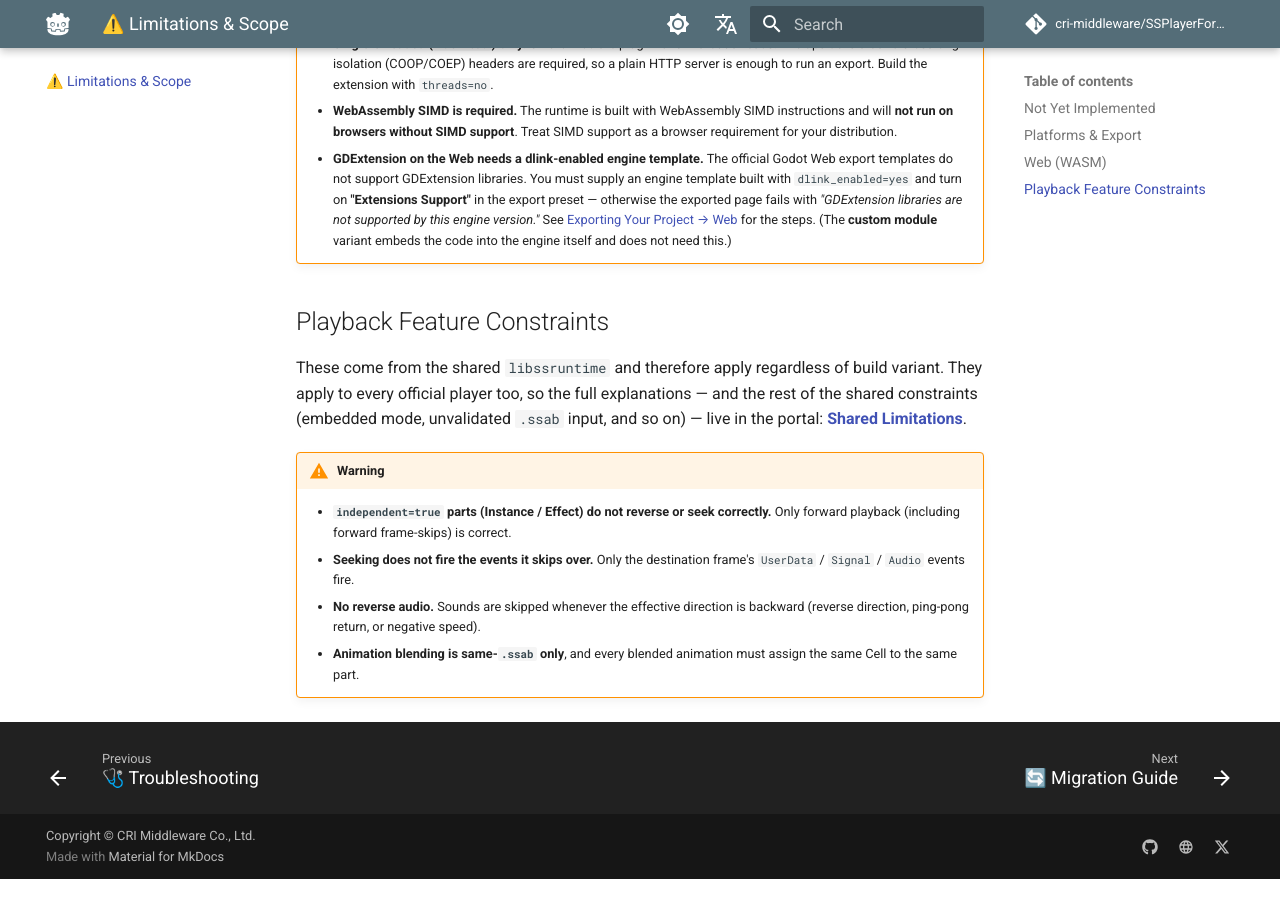
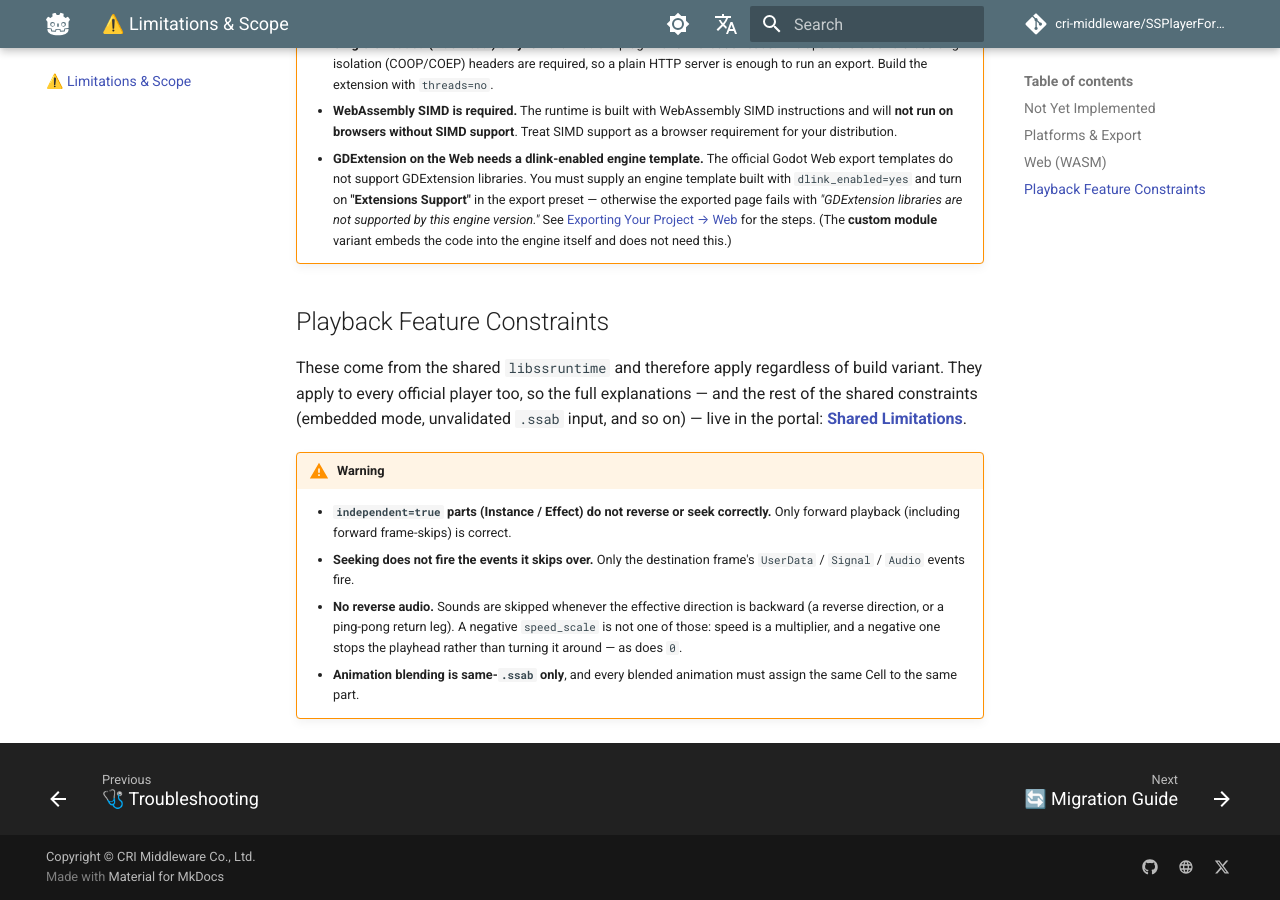
Before and after one commit to SpriteStudio/SSPlayerForGodot, an MkDocs documentation site: the page built from docs/en/limitations.md, in a window 1280 px wide and 900 px high, scrolled down 1312 px. Built offline with MkDocs 1.6.1 and Material for MkDocs 9.7.7, drawn with Linux system fonts in a browser that asks for light colours; comment, search, counter and statistics services are not loaded; before the commit the page ends 2191 px from its top, so only the background shows below that.

Commit message:
docs: a negative speed stops playback, it does not reverse it
Six places said, or assumed, that a negative speed makes the effective direction
backward: both limitations pages, both audio pages, and both troubleshooting
pages. It never did — `is_playing_forward` reads the direction and the ping-pong
leg, and the speed sign never reached it, because anything at or below zero was
normalized to 1.0 and played forwards at full speed.

SpriteStudio-SDK#372 changed that half: zero and negative stop the playhead. The
claim was wrong either way.

The reverse direction and the ping-pong return leg stay — those are real. Each
place now also says what a negative speed does instead, since a reader who tried
it deserves an answer rather than the case simply disappearing.

```diff
--- a/docs/en/limitations.md
+++ b/docs/en/limitations.md
@@ -41,5 +41,5 @@ constraints (embedded mode, unvalidated `.ssab` input, and so on) — live in th
 > [!WARNING]
 > - **`independent=true` parts (Instance / Effect) do not reverse or seek correctly.** Only forward playback (including forward frame-skips) is correct.
 > - **Seeking does not fire the events it skips over.** Only the destination frame's `UserData` / `Signal` / `Audio` events fire.
-> - **No reverse audio.** Sounds are skipped whenever the effective direction is backward (reverse direction, ping-pong return, or negative speed).
+> - **No reverse audio.** Sounds are skipped whenever the effective direction is backward (a reverse direction, or a ping-pong return leg). A negative `speed_scale` is not one of those: speed is a multiplier, and a negative one stops the playhead rather than turning it around — as does `0`.
 > - **Animation blending is same-`.ssab` only**, and every blended animation must assign the same Cell to the same part.
```
Also changed, not shown: docs/en/troubleshooting.md (+1 -1 lines), docs/en/workflow/audio.md (+1 -1 lines), docs/ja/limitations.md (+1 -1 lines), docs/ja/troubleshooting.md (+1 -1 lines), docs/ja/workflow/audio.md (+1 -1 lines).
